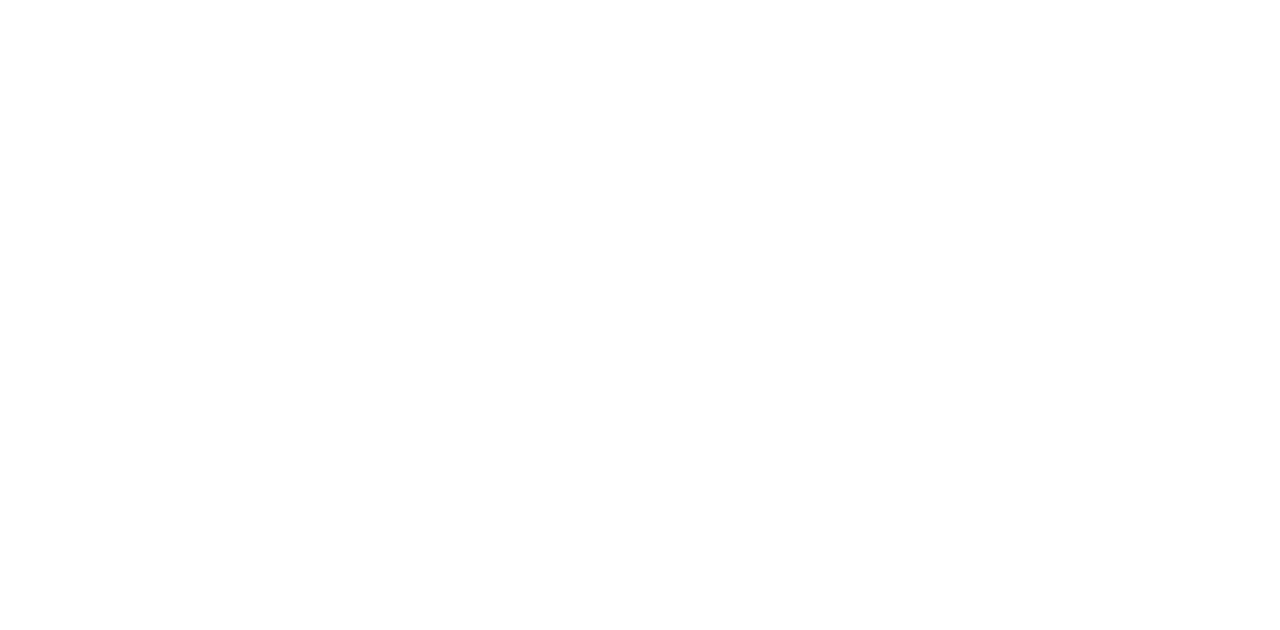
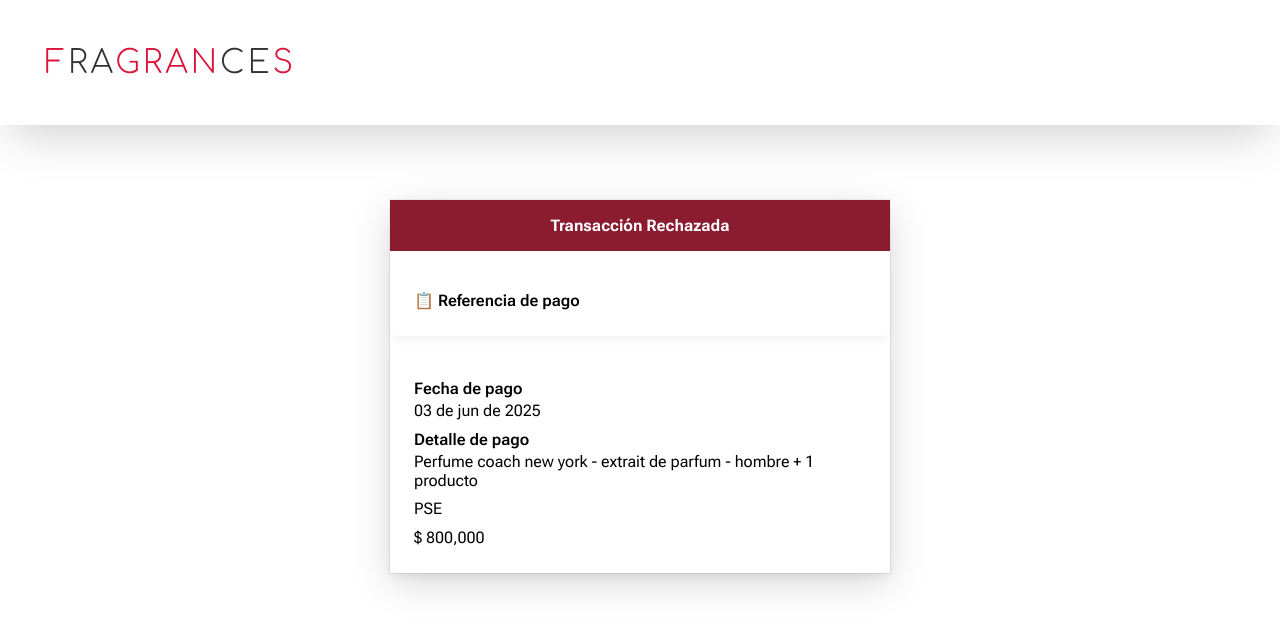
Before and after one commit to cristianfuente/fragrances-store-ui, an Angular app: page /checkout in a window 1280 px wide. Before the commit this address led to /. Shown: the top 630 px of the page. Built offline with nearby package versions, Linux system fonts and the light colour scheme.

Commit message:
CRF-Feat: bank redirections

```diff
--- a/src/app/app.routes.ts
+++ b/src/app/app.routes.ts
@@ -1,8 +1,10 @@
 import { Routes } from '@angular/router';
 import { HomeFragrancesComponent } from './home-fragrances/home-fragrances.component';
 import { PaymentFormComponent } from './payment-form/payment-form.component';
+import { CheckoutOrderComponent } from './checkout-order/checkout-order.component';
 
 export const routes: Routes = [
     { path: '', component: HomeFragrancesComponent },
-    { path: 'payment', component: PaymentFormComponent }
+    { path: 'payment', component: PaymentFormComponent },
+    { path: 'checkout', component: CheckoutOrderComponent }
 ];
--- /dev/null
+++ b/src/app/checkout-order/checkout-order.component.html
@@ -0,0 +1,21 @@
+<app-header [showCart]="false" [showSearch]="false"></app-header>
+<div class="result-container" [ngClass]="{ success: isApproved, error: !isApproved }">
+    <div class="result-header">
+      {{ isApproved ? 'Transacción aprobada' : 'Transacción Rechazada' }}
+    </div>
+
+    <div class="card">
+      <h4>📋 Referencia de pago</h4>
+      <p>{{ transactionCode }}</p>
+    </div>
+
+    <div class="card">
+      <h4>Fecha de pago</h4>
+      <p>{{ formatDate(paymentDate) }}</p>
+
+      <h4>Detalle de pago</h4>
+      <p>{{ detail }}</p>
+      <p>{{ method }}</p>
+      <p>$ {{ amount | number: '1.0-0' }}</p>
+    </div>
+  </div>
--- /dev/null
+++ b/src/app/checkout-order/checkout-order.component.scss
@@ -0,0 +1,43 @@
+:host{
+    background-color: #FAFAFA;
+}
+
+.result-container {
+    max-width: 500px;
+    margin: 40px auto;
+    box-shadow: rgba(0, 0, 0, 0.16) 0px 10px 36px 0px, rgba(0, 0, 0, 0.06) 0px 0px 0px 1px;
+
+    .result-header {
+    width: 100%;
+      text-align: center;
+      color: white;
+      font-weight: bold;
+      padding: 1rem;
+      margin-bottom: 1rem;
+    }
+
+    &.success .result-header {
+      background-color: #1b5e20;
+    }
+
+    &.error .result-header {
+      background-color: #8b1c2f;
+    }
+
+    .card {
+      background: white;
+      padding: 1rem 1.5rem;
+      margin-bottom: 1.2rem;
+      border-radius: 6px;
+      box-shadow: 0 4px 8px rgba(0, 0, 0, 0.05);
+
+      h4 {
+        margin: 0.5rem 0 0.2rem;
+        font-weight: 600;
+      }
+
+      p {
+        margin: 0 0 0.6rem;
+      }
+    }
+  }
--- /dev/null
+++ b/src/app/checkout-order/checkout-order.component.ts
@@ -0,0 +1,48 @@
+import { CommonModule } from '@angular/common';
+import { Component, OnInit } from '@angular/core';
+import { ActivatedRoute } from '@angular/router';
+import { HeaderComponent } from '../layout/header/header.component';
+import { CartService } from '../services/cart.service';
+
+@Component({
+  selector: 'app-checkout-order',
+  imports: [CommonModule, HeaderComponent],
+  templateUrl: './checkout-order.component.html',
+  styleUrl: './checkout-order.component.scss',
+  standalone: true,
+})
+export class CheckoutOrderComponent implements OnInit {
+  isApproved = false;
+  transactionCode = '';
+  paymentDate = new Date();
+  detail = 'Perfume coach new york - extrait de parfum - hombre + 1 producto';
+  method = 'PSE';
+  amount = 800000;
+
+  constructor(
+    private readonly route: ActivatedRoute,
+    private readonly cartService: CartService
+  ) {}
+
+  ngOnInit(): void {
+    this.route.queryParams.subscribe((params) => {
+      this.transactionCode = params['transaction_code'];
+      this.isApproved =
+        this.transactionCode !== undefined &&
+        this.transactionCode !== null &&
+        this.transactionCode !== '0';
+
+      if (this.isApproved) {
+        this.cartService.clearCart();
+      }
+    });
+  }
+
+  formatDate(date: Date): string {
+    return new Intl.DateTimeFormat('es-CO', {
+      day: '2-digit',
+      month: 'short',
+      year: 'numeric',
+    }).format(date);
+  }
+}
--- a/src/app/payment-form/payment-form.component.ts
+++ b/src/app/payment-form/payment-form.component.ts
@@ -119,7 +119,10 @@
       next: (res) => {
         this.code = res.code;
       },
-      error: () => alert('Error al crear la orden')
+      error: () => alert('Error al crear la orden'),
+      complete:() => {
+        window.location.href = `${environment.apiUrl}/order/payment/${this.code}`
+      }
     });
   }
 
--- a/src/app/services/cart.service.ts
+++ b/src/app/services/cart.service.ts
@@ -11,6 +11,11 @@
 
   get currentItems(): CartItem[] {
     return this.items.value;
+  }
+
+  clearCart(): void {
+    this.items.next([]);
+    localStorage.removeItem('cart');
   }
 
   private loadFromStorage(): CartItem[] {
```
Also changed, not shown: 1 other file (tests, documents, lock files or other folders).
